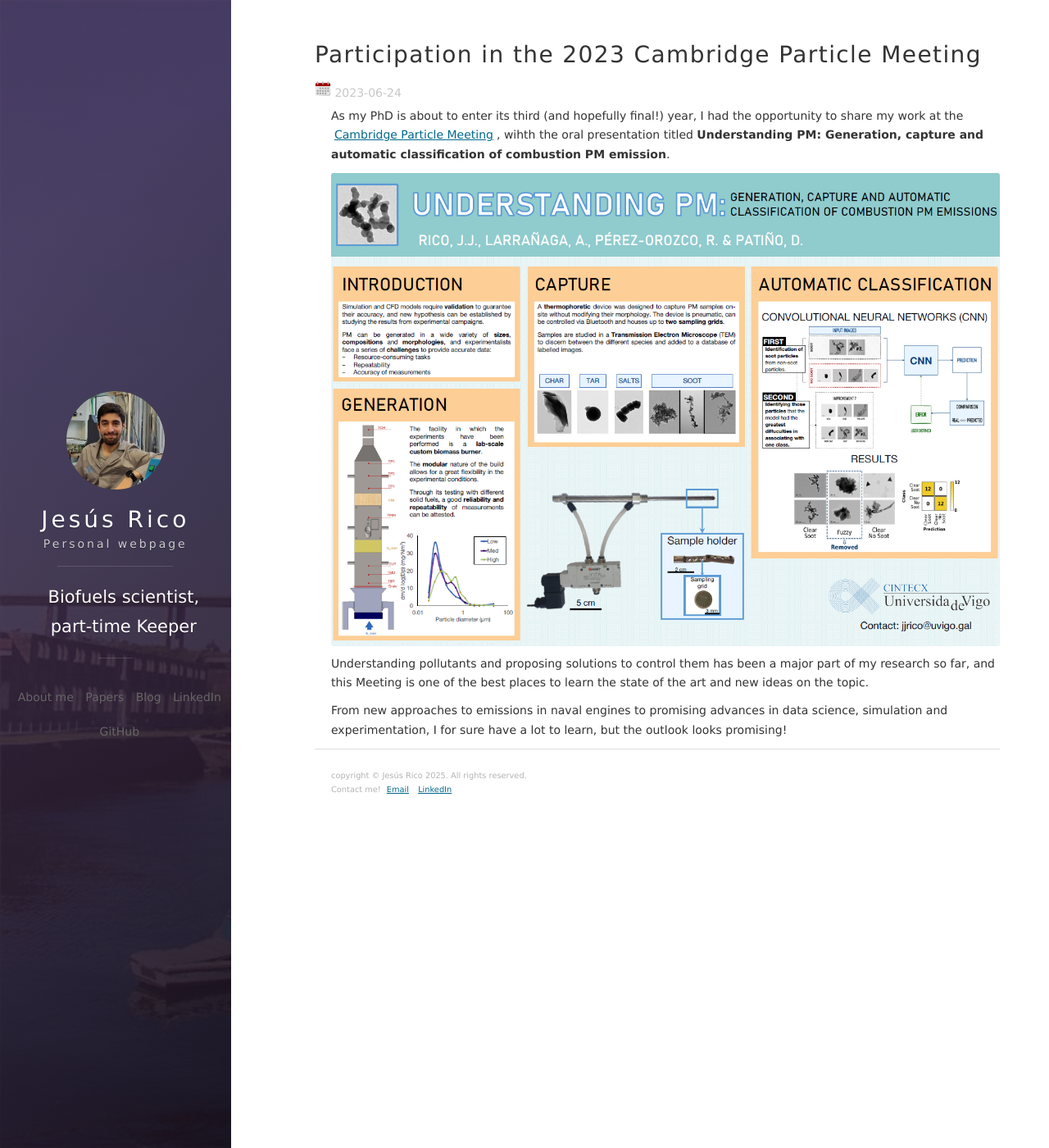
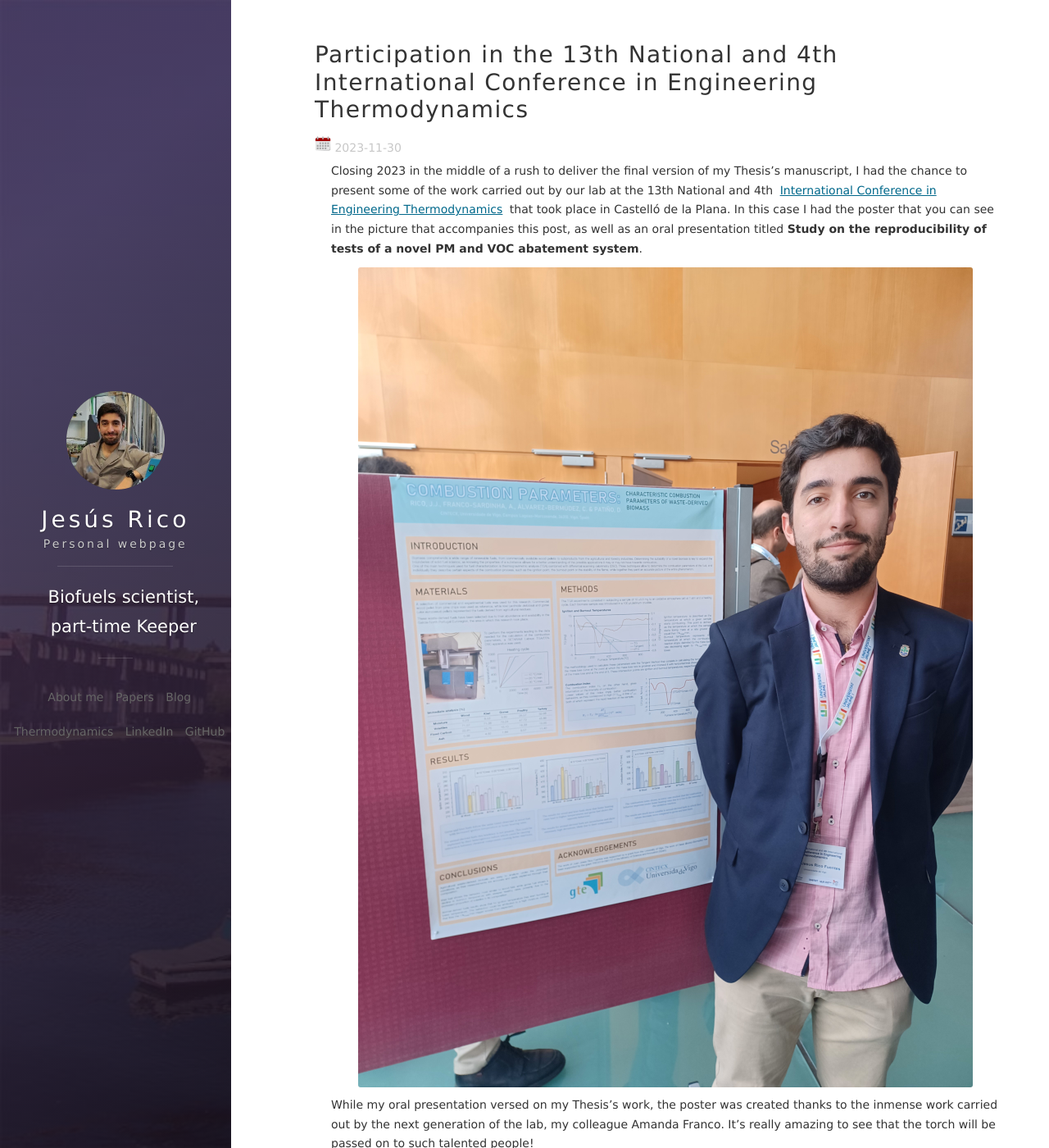
Before and after one commit to jesusrico96/jesusrico96.github.io, a Jekyll site: the page built from _posts/2023-11-30-CNIT23.md, in a window 1280 px wide and 1400 px high. Shown: the whole window at 82% size. Built offline with Jekyll 4.4.1, drawn with Linux system fonts in a browser that asks for light colours; nearby versions of some CDN libraries.

Commit message:
Update2025-2

```diff
--- a/_config.yml
+++ b/_config.yml
@@ -26,6 +26,7 @@ cover_color: purple #clear
 nav:
     - {title: Papers, description: My scientific contributions, url: '/archive'}
     - {title: Blog, description: My sparsely populated blog, url: '/#blog'}
+    - {title: Thermodynamics, description: My teaching materials and more, url: '/thermo'}
     - {title: LinkedIn, description: My LinkedIn, url: 'https://www.linkedin.com/in/jesusricofuentes/', icon: "fab fa-fw fa-linkedin"}
     - {title: GitHub, description: My coding projects, url: 'https://github.com/jesusrico96'}
 # The about_button should not be removed.
--- a/_posts/2023-11-30-CNIT23.md
+++ b/_posts/2023-11-30-CNIT23.md
@@ -1,14 +1,11 @@
 ---
 layout: post
-title: "Participation in the 2023 Cambridge Particle Meeting"
-date: 2023-06-24
+title: "Participation in the 13th National and 4th International Conference in Engineering Thermodynamics"
+date: 2023-11-30
 tag: Science Communication
 ---
+Closing 2023 in the middle of a rush to deliver the final version of my Thesis's manuscript, I had the chance to present some of the work carried out by our lab at the 13th National and 4th [International Conference in Engineering Thermodynamics](https://www.fue.uji.es/13cnit) that took place in Castelló de la Plana. In this case I had the poster that you can see in the picture that accompanies this post, as well as an oral presentation titled __Study on the reproducibility of tests of a novel PM and VOC abatement system__.
 
-As my PhD is about to enter its third (and hopefully final!) year, I had the opportunity to share my work at the [Cambridge Particle Meeting](https://cambridgeparticlemeeting.org/), wihth the oral presentation titled __Understanding PM: Generation, capture and automatic classification of combustion PM emission__.
+<img src="/images/posts/CNIT23.png" alt="Combustion Parameters poster"/>
 
-<img src="/images/posts/cambridgepm.png" alt="Poster presented"/>
-
-Understanding pollutants and proposing solutions to control them has been a major part of my research so far, and this Meeting is one of the best places to learn the state of the art and new ideas on the topic.
-
-From new approaches to emissions in naval engines to promising advances in data science, simulation and experimentation, I for sure have a lot to learn, but the outlook looks promising!
+While my oral presentation versed on my Thesis's work, the poster was created thanks to the inmense work carried out by the next generation of the lab, my colleague Amanda Franco. It's really amazing to see that the torch will be passed on to such talented people!
```
Also changed, not shown: about.md (+1 -1 lines).
